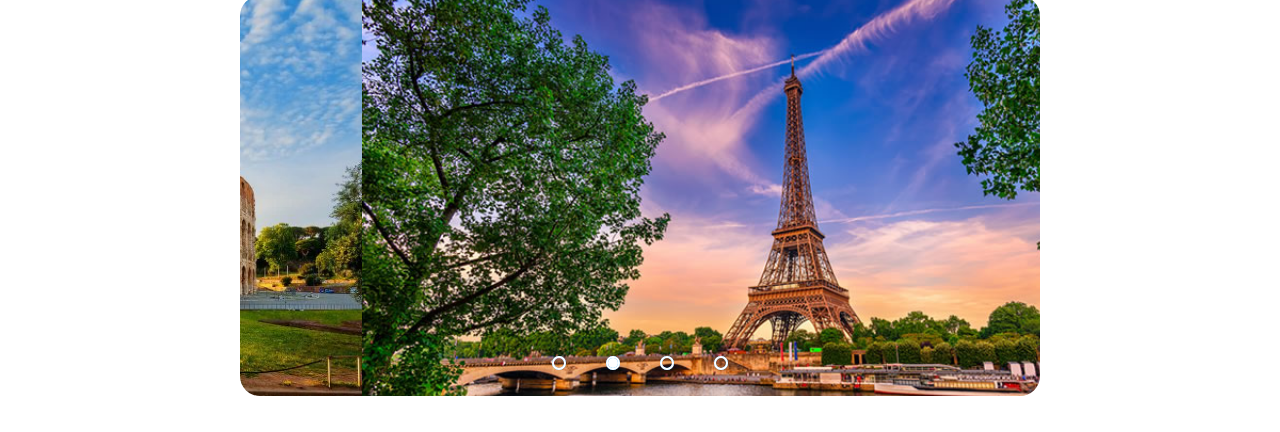
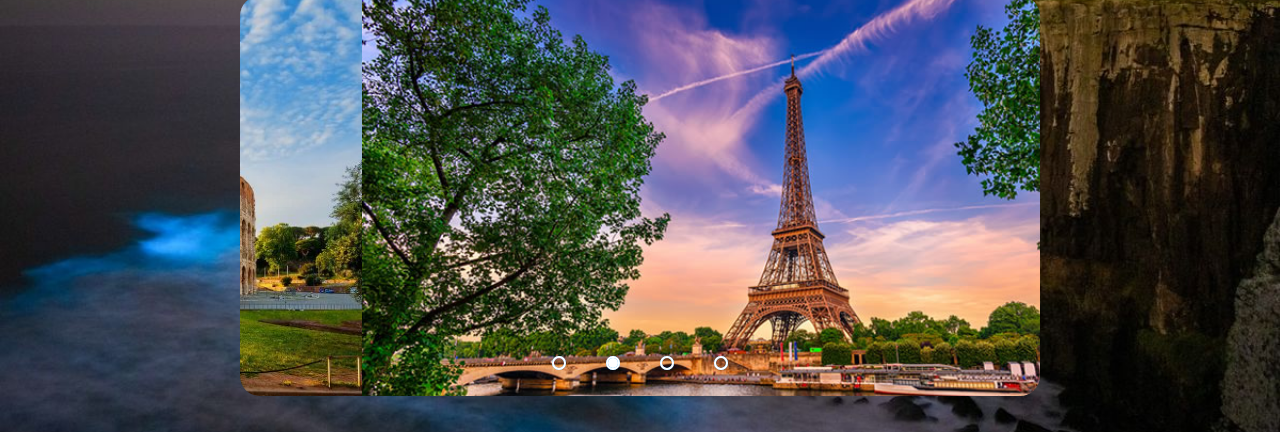
Before and after one commit to thmsousa/agenciadeviagens, a plain HTML site: page index.html in a window 1280 px wide. Shown: the part 368-800 px from the top of the page. Drawn offline with Linux system fonts and the light colour scheme; the site is published under a folder, as on GitHub Pages, so addresses that start at the root find nothing.

Commit message:
Add files via upload

```diff
--- a/style.css
+++ b/style.css
@@ -22,7 +22,7 @@ a {
 
 body {
   font-family: 'Poppins', sans-serif;
-  background: url(/imgs/background.jpg) no-repeat fixed center;
+  background: url(background.jpg) no-repeat fixed center;
   background-size: cover;
   color: var(--color-text);
   max-width: 1080px;
```
Also changed, not shown: background.jpg (added).
